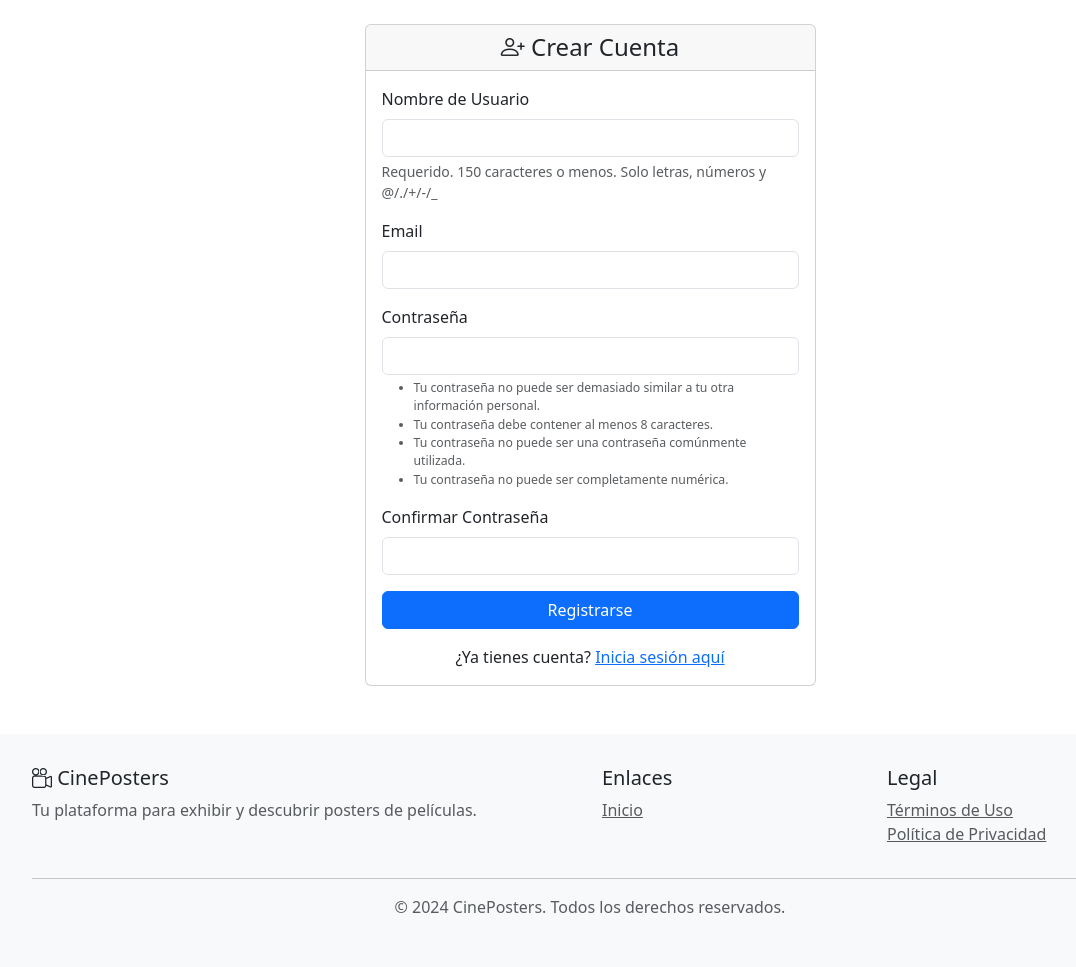
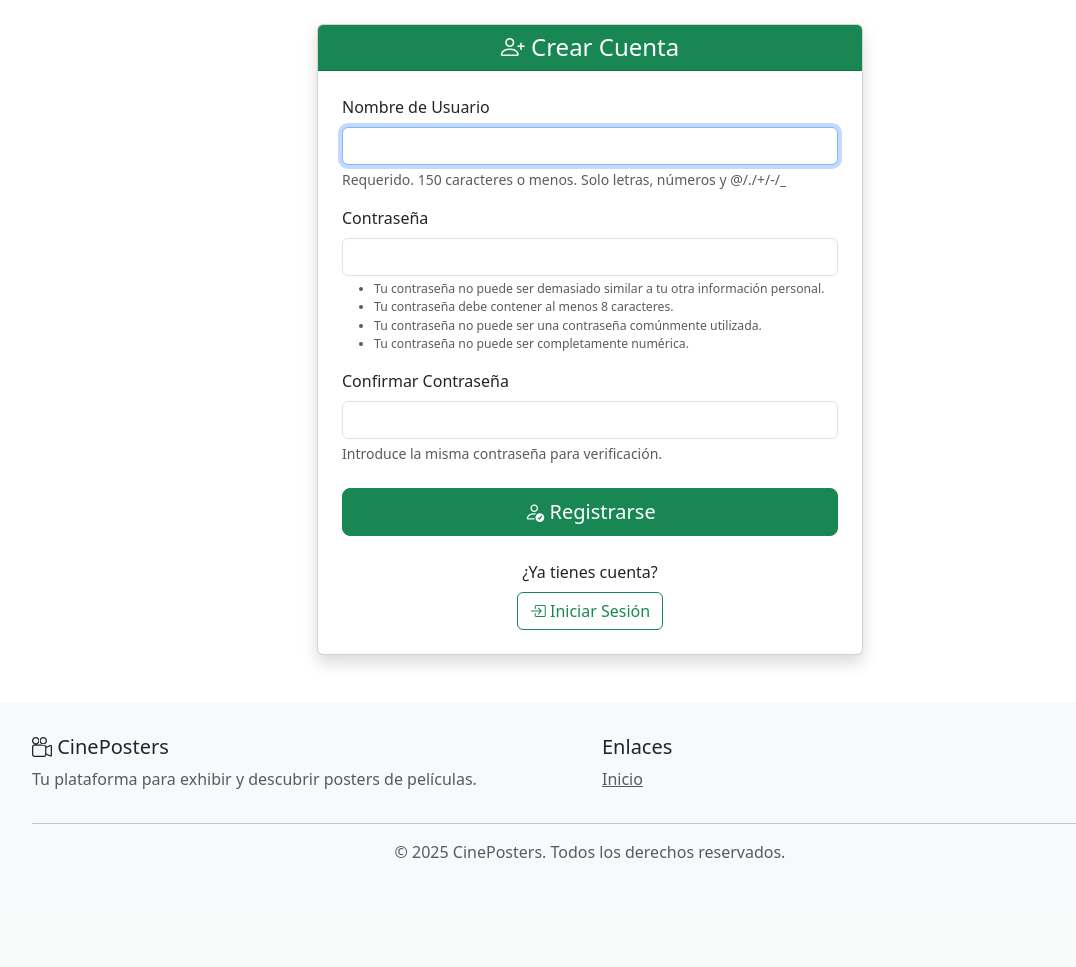
Before and after one commit to itsMont/cineposters, a Django app: page /accounts/register/ in a window 1280 px wide. Shown: the part 56-1023 px from the top of the page, without its empty margins (50-1126 px from the left). After the commit the page ends 914 px from the top, so only its background shows below. Run offline with Django 5.2, Linux system fonts and the light colour scheme; parts of the project's set-up code (start-up, migrations or seed data) failed here and were passed over.

Commit message:
Adicionar Funcionalidad CRUD

```diff
--- a/movies/settings.py
+++ b/movies/settings.py
@@ -84,6 +84,7 @@ USE_TZ = True
 STATIC_URL = '/static/'
 STATICFILES_DIRS = [os.path.join(BASE_DIR, 'static')]
 
+LOGIN_URL = '/accounts/login/'
 LOGIN_REDIRECT_URL = '/'
 LOGOUT_REDIRECT_URL = '/'
 
--- a/movies/urls.py
+++ b/movies/urls.py
@@ -9,6 +9,12 @@ urlpatterns = [
     path('', poster_views.movie_list, name='movie_list'),
     path('add/', poster_views.add_movie, name='add_movie'),
     path('movie/<int:movie_id>/', poster_views.movie_detail, name='movie_detail'),
+    # UPDATE - 🆕 ESTA ES LA QUE FALTA
+    path('movie/<int:movie_id>/edit/', poster_views.edit_movie, name='edit_movie'),
+
+    # DELETE - 🆕 Y ESTA TAMBIÉN
+    path('movie/<int:movie_id>/delete/', poster_views.delete_movie, name='delete_movie'),
+
     path('accounts/login/', auth_views.LoginView.as_view(), name='login'),
     path('accounts/logout/', auth_views.LogoutView.as_view(), name='logout'),
     path('accounts/register/', TemplateView.as_view(template_name='registration/register.html'), name='register'),
--- a/posters/forms.py
+++ b/posters/forms.py
@@ -24,6 +24,12 @@ class MovieForm(forms.ModelForm):
                 'class': 'form-select'
             }),
         }
+        labels = {
+            'title': 'Título',
+            'year': 'Año de estreno',
+            'director': 'Director',
+            'genre': 'Género'
+        }
 
     def clean_year(self):
         year = self.cleaned_data.get('year')
--- a/templates/base.html
+++ b/templates/base.html
@@ -88,18 +88,11 @@
                         {% endif %}
                     </ul>
                 </div>
-                <div class="col-md-3">
-                    <h5>Legal</h5>
-                    <ul class="list-unstyled">
-                        <li><a href="#" class="text-muted">Términos de Uso</a></li>
-                        <li><a href="#" class="text-muted">Política de Privacidad</a></li>
-                    </ul>
-                </div>
             </div>
             <hr>
             <div class="row">
                 <div class="col-12 text-center">
-                    <p class="text-muted">&copy; 2024 CinePosters. Todos los derechos reservados.</p>
+                    <p class="text-muted">&copy; 2025 CinePosters. Todos los derechos reservados.</p>
                 </div>
             </div>
         </div>
--- a/templates/registration/register.html
+++ b/templates/registration/register.html
@@ -1,27 +1,44 @@
 {% extends 'base.html' %}
+
 {% block title %}Registrarse - CinePosters{% endblock %}
+
 {% block content %}
 <div class="row justify-content-center">
-    <div class="col-md-6 col-lg-5">
-        <div class="card">
-            <div class="card-header text-center">
-                <h4 class="card-title mb-0"><i class="bi bi-person-plus"></i> Crear Cuenta</h4>
+    <div class="col-md-8 col-lg-6">
+        <div class="card shadow">
+            <div class="card-header bg-success text-white text-center">
+                <h4 class="card-title mb-0">
+                    <i class="bi bi-person-plus"></i> Crear Cuenta
+                </h4>
             </div>
-            <div class="card-body">
+            <div class="card-body p-4">
                 <form method="post">
                     {% csrf_token %}
+
+                    {% if form.errors %}
+                    <div class="alert alert-warning">
+                        <i class="bi bi-exclamation-triangle"></i>
+                        Por favor corrige los errores below.
+                    </div>
+                    {% endif %}
+
                     <div class="mb-3">
-                        <label for="username" class="form-label">Nombre de Usuario</label>
-                        <input type="text" name="username" class="form-control" id="username" required minlength="3" maxlength="150">
-                        <div class="form-text">Requerido. 150 caracteres o menos. Solo letras, números y @/./+/-/_</div>
+                        <label for="id_username" class="form-label">Nombre de Usuario</label>
+                        <input type="text" name="username" class="form-control" id="id_username"
+                               required maxlength="150" autofocus
+                               value="{{ form.username.value|default:'' }}">
+                        <div class="form-text">
+                            Requerido. 150 caracteres o menos. Solo letras, números y @/./+/-/_
+                        </div>
+                        {% for error in form.username.errors %}
+                        <div class="text-danger small">{{ error }}</div>
+                        {% endfor %}
                     </div>
+
                     <div class="mb-3">
-                        <label for="email" class="form-label">Email</label>
-                        <input type="email" name="email" class="form-control" id="email" required>
-                    </div>
-                    <div class="mb-3">
-                        <label for="password1" class="form-label">Contraseña</label>
-                        <input type="password" name="password1" class="form-control" id="password1" required>
+                        <label for="id_password1" class="form-label">Contraseña</label>
+                        <input type="password" name="password1" class="form-control" id="id_password1"
+                               required>
                         <div class="form-text">
                             <ul class="small">
                                 <li>Tu contraseña no puede ser demasiado similar a tu otra información personal.</li>
@@ -30,17 +47,35 @@
                                 <li>Tu contraseña no puede ser completamente numérica.</li>
                             </ul>
                         </div>
+                        {% for error in form.password1.errors %}
+                        <div class="text-danger small">{{ error }}</div>
+                        {% endfor %}
                     </div>
-                    <div class="mb-3">
-                        <label for="password2" class="form-label">Confirmar Contraseña</label>
-                        <input type="password" name="password2" class="form-control" id="password2" required>
+
+                    <div class="mb-4">
+                        <label for="id_password2" class="form-label">Confirmar Contraseña</label>
+                        <input type="password" name="password2" class="form-control" id="id_password2"
+                               required>
+                        <div class="form-text">
+                            Introduce la misma contraseña para verificación.
+                        </div>
+                        {% for error in form.password2.errors %}
+                        <div class="text-danger small">{{ error }}</div>
+                        {% endfor %}
                     </div>
+
                     <div class="d-grid">
-                        <button type="submit" class="btn btn-primary">Registrarse</button>
+                        <button type="submit" class="btn btn-success btn-lg">
+                            <i class="bi bi-person-check"></i> Registrarse
+                        </button>
                     </div>
                 </form>
-                <div class="text-center mt-3">
-                    <p class="mb-0">¿Ya tienes cuenta? <a href="{% url 'login' %}">Inicia sesión aquí</a></p>
+
+                <div class="text-center mt-4">
+                    <p class="mb-2">¿Ya tienes cuenta?</p>
+                    <a href="{% url 'login' %}" class="btn btn-outline-success">
+                        <i class="bi bi-box-arrow-in-right"></i> Iniciar Sesión
+                    </a>
                 </div>
             </div>
         </div>
```
Also changed, not shown: posters/models.py (+14 -8 lines), posters/urls.py (+11 -1 lines), posters/views.py (+84 -11 lines), templates/posters/delete_confirm.html (added, +53 -0 lines), templates/posters/detail.html (+60 -7 lines), templates/posters/movie_form.html (renamed from templates/posters/add.html, +31 -6 lines), posters/migrations/0002_alter_movie_options_alter_movie_added_by_and_more.py (added).
